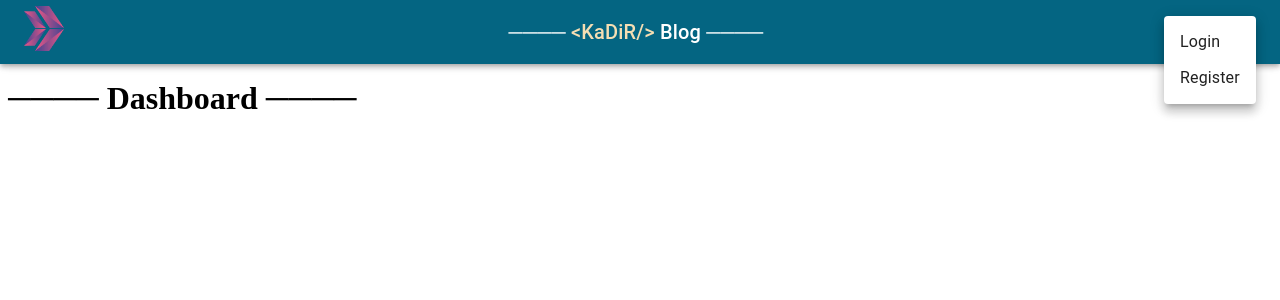
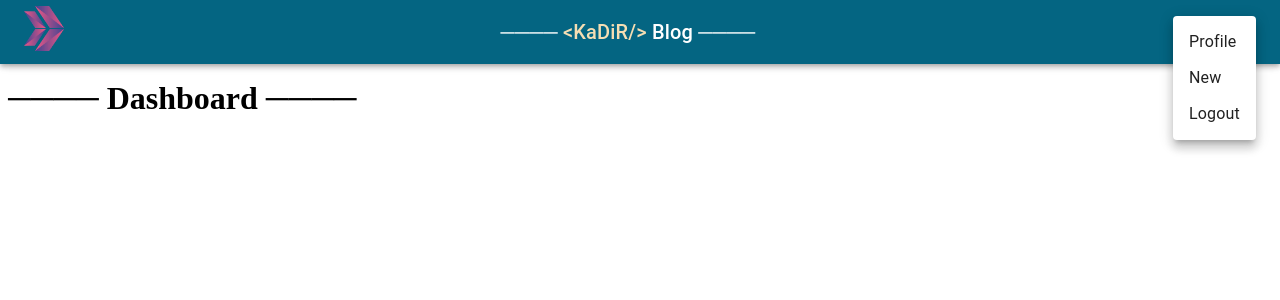
Before and after one commit to kdrzclk/fire-blog-app, a React (Create React App) app: page / in a window 1280 px wide. Both pictures are taken after a click on the button 1232 px from the left and 32 px from the top of the page. Shown: the top 300 px of the page. Built offline with nearby package versions, Linux system fonts and the light colour scheme.

Commit message:
profile page tamamlandı

```diff
--- a/src/app-router/AppRouter.jsx
+++ b/src/app-router/AppRouter.jsx
@@ -4,6 +4,7 @@ import Navbar from "../components/Navbar";
 import Dashboard from "../pages/Dashboard";
 import Login from "../pages/Login";
 import NewBlog from "../pages/NewBlog";
+import Profile from "../pages/Profile";
 import Register from "../pages/Register";
 
 const AppRouter = () => {
@@ -15,6 +16,7 @@ const AppRouter = () => {
         <Route path="/login" element={<Login />} />
         <Route path="/register" element={<Register />} />
         <Route path="/new" element={<NewBlog />} />
+        <Route path="/profile" element={<Profile />} />
       </Routes>
     </Router>
   );
--- a/src/components/Navbar.jsx
+++ b/src/components/Navbar.jsx
@@ -18,8 +18,8 @@ const Navbar = () => {
   const navigate = useNavigate();
   const dispatch = useDispatch();
 
-  const { currentUser } = useSelector((state) => state.auth);
-  // const currentUser = true;
+  // const { currentUser } = useSelector((state) => state.auth);
+  const currentUser = true;
   const [anchorEl, setAnchorEl] = useState(null);
 
   const handleMenu = (event) => {
@@ -102,9 +102,21 @@ const Navbar = () => {
                 open={Boolean(anchorEl)}
                 onClose={handleClose}
               >
-                <MenuItem onClick={handleClose}>Profile</MenuItem>
-                <MenuItem onClick={() => navigate("/new")}>New</MenuItem>
-                <MenuItem onClick={handleLogout}>Logout</MenuItem>
+                <MenuItem
+                  onClick={handleClose}
+                  onMouseUp={() => navigate("/profile")}
+                >
+                  Profile
+                </MenuItem>
+                <MenuItem
+                  onClick={handleClose}
+                  onMouseUp={() => navigate("/new")}
+                >
+                  New
+                </MenuItem>
+                <MenuItem onClick={handleClose} onMouseUp={handleLogout}>
+                  Logout
+                </MenuItem>
               </Menu>
             </div>
           ) : (
@@ -134,8 +146,12 @@ const Navbar = () => {
                 open={Boolean(anchorEl)}
                 onClose={handleClose}
               >
-                <MenuItem onClick={handleLogin}>Login</MenuItem>
-                <MenuItem onClick={handleRegister}>Register</MenuItem>
+                <MenuItem onClick={handleClose} onMouseUp={handleLogin}>
+                  Login
+                </MenuItem>
+                <MenuItem onClick={handleClose} onMouseUp={handleRegister}>
+                  Register
+                </MenuItem>
               </Menu>
             </div>
           )}
--- a/src/pages/Profile.jsx
+++ b/src/pages/Profile.jsx
@@ -0,0 +1,61 @@
+import React from "react";
+import Card from "@mui/material/Card";
+import CardContent from "@mui/material/CardContent";
+import Typography from "@mui/material/Typography";
+import { useSelector } from "react-redux";
+
+const Profile = () => {
+  const { currentUser } = useSelector((state) => state.auth);
+  return (
+    <div
+      style={{
+        display: "flex",
+        flexDirection: "column",
+        justifyContent: "center",
+        alignItems: "center",
+        height: "500px",
+        marginTop: "100px",
+      }}
+    >
+      <Card
+        sx={{
+          minWidth: "275px",
+          maxWidth: "500px",
+          width: "50%",
+          display: "flex",
+          flexDirection: "column",
+          alignItems: "center",
+          padding: "25px",
+        }}
+      >
+        <img
+          src={currentUser?.photoURL}
+          alt="profile"
+          style={{ borderRadius: "50%", width: "100px" }}
+        />
+
+        <CardContent>
+          <Typography
+            sx={{ fontSize: "14px", fontWeight: "700", mb: 1, mt: 3 }}
+          >
+            Display Name:
+          </Typography>
+
+          <Typography variant="h5">
+            {currentUser?.displayName || "Not Found!"}
+          </Typography>
+
+          <Typography sx={{ mb: 1, mt: 3, fontWeight: "700" }}>
+            Email:
+          </Typography>
+
+          <Typography variant="h5">
+            {currentUser?.email || "Not Found!"}
+          </Typography>
+        </CardContent>
+      </Card>
+    </div>
+  );
+};
+
+export default Profile;
```
